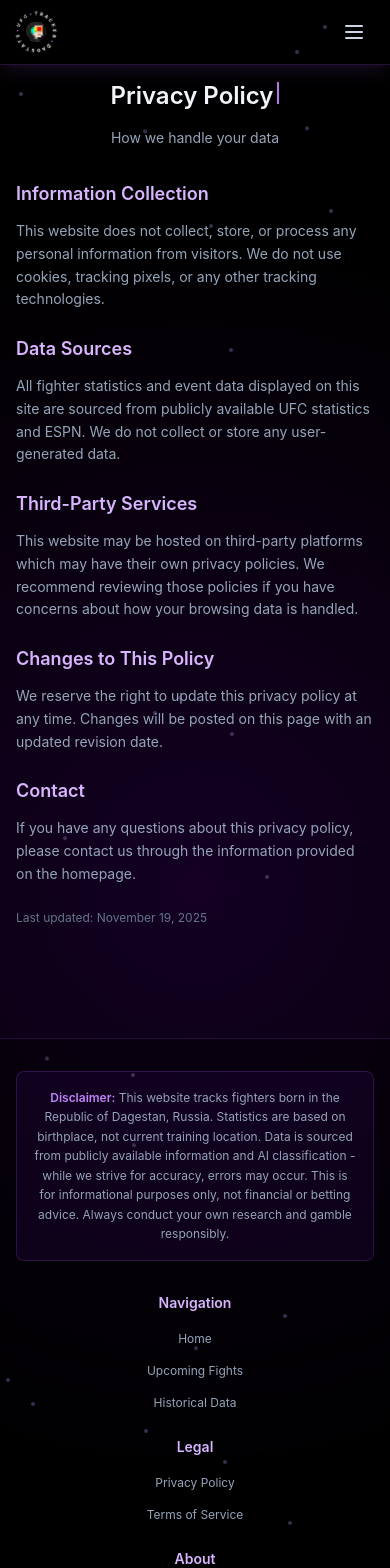
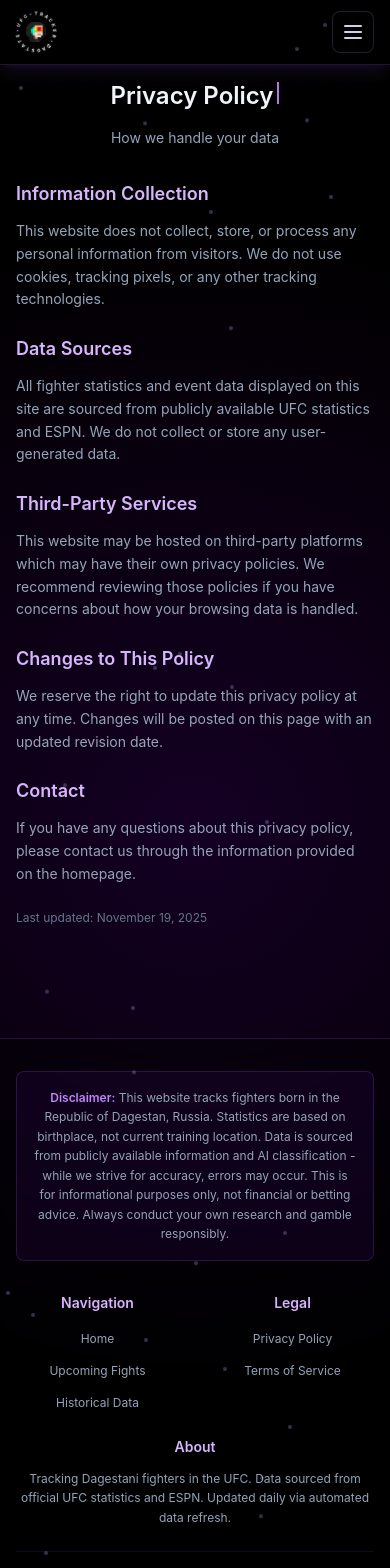
Before and after one commit to point-onefive/dagestani_mma, a Next.js app: page /privacy in a window 390 px wide. Shown: the top 1568 px of the page. Built offline with nearby package versions, Linux system fonts and the light colour scheme.

Commit message:
Improve mobile footer layout and navbar hamburger button styling

```diff
--- a/components/Footer.tsx
+++ b/components/Footer.tsx
@@ -18,7 +18,58 @@ export default function Footer() {
         </div>
 
         {/* Footer Links */}
-        <div className="grid grid-cols-1 md:grid-cols-3 gap-6 mb-6 text-center md:text-left">
+        <div className="mb-6">
+          {/* Mobile: Navigation and Legal side-by-side with center alignment for balance */}
+          <div className="grid grid-cols-2 gap-8 mb-6 md:hidden">
+            <div className="text-center">
+              <h3 className="text-sm font-semibold text-purple-300 mb-3">Navigation</h3>
+              <ul className="space-y-2">
+                <li>
+                  <Link href="/" className="text-xs text-slate-400 hover:text-purple-400 transition-colors">
+                    Home
+                  </Link>
+                </li>
+                <li>
+                  <Link href="/upcoming" className="text-xs text-slate-400 hover:text-purple-400 transition-colors">
+                    Upcoming Fights
+                  </Link>
+                </li>
+                <li>
+                  <Link href="/historical" className="text-xs text-slate-400 hover:text-purple-400 transition-colors">
+                    Historical Data
+                  </Link>
+                </li>
+              </ul>
+            </div>
+
+            <div className="text-center">
+              <h3 className="text-sm font-semibold text-purple-300 mb-3">Legal</h3>
+              <ul className="space-y-2">
+                <li>
+                  <Link href="/privacy" className="text-xs text-slate-400 hover:text-purple-400 transition-colors">
+                    Privacy Policy
+                  </Link>
+                </li>
+                <li>
+                  <Link href="/terms" className="text-xs text-slate-400 hover:text-purple-400 transition-colors">
+                    Terms of Service
+                  </Link>
+                </li>
+              </ul>
+            </div>
+          </div>
+
+          {/* Mobile: About underneath */}
+          <div className="md:hidden text-center">
+            <h3 className="text-sm font-semibold text-purple-300 mb-3">About</h3>
+            <p className="text-xs text-slate-400 leading-relaxed">
+              Tracking Dagestani fighters in the UFC. Data sourced from official UFC statistics and ESPN.
+              Updated daily via automated data refresh.
+            </p>
+          </div>
+
+          {/* Desktop: 3 columns */}
+          <div className="hidden md:grid md:grid-cols-3 gap-6 text-left">
             <div>
               <h3 className="text-sm font-semibold text-purple-300 mb-3">Navigation</h3>
               <ul className="space-y-2">
@@ -64,6 +115,7 @@ export default function Footer() {
               </p>
             </div>
           </div>
+        </div>
 
         {/* Copyright */}
         <div className="pt-6 border-t border-purple-500/10">
--- a/components/MinimalNav.tsx
+++ b/components/MinimalNav.tsx
@@ -227,7 +227,7 @@ export default function MinimalNav({ currentPage }: MinimalNavProps = {}) {
         {/* Hamburger menu button */}
         <button
           onClick={() => setIsOpen(!isOpen)}
-          className="sm:hidden p-2 rounded-lg hover:bg-purple-500/10 transition-colors"
+          className="sm:hidden p-2 rounded-lg bg-black/50 border border-slate-700/50 hover:bg-slate-800/50 hover:border-slate-600/50 transition-all shadow-sm"
           aria-label="Toggle menu"
         >
           <svg
```
Lines whose indentation alone changed are shown as unchanged.
